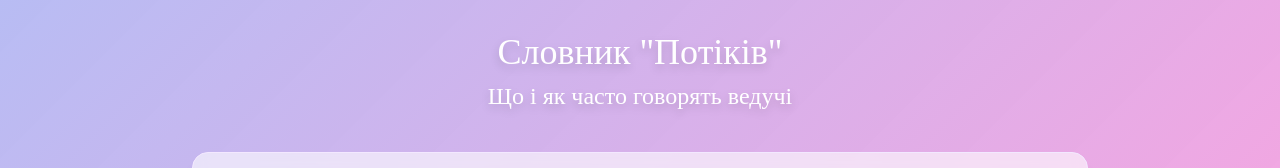
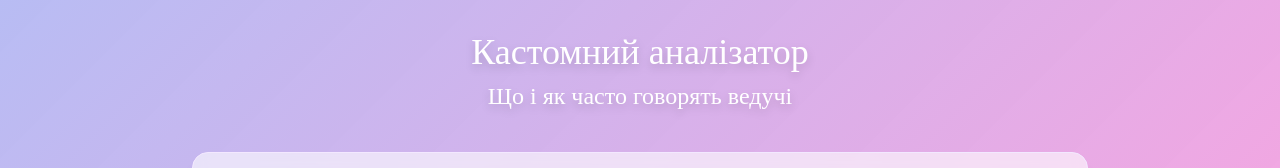
Before and after one commit to eugene-hovorun/toronto, a Nuxt app: page / in a window 1280 px wide. Shown: the top 168 px of the page. Built offline with nearby package versions, Linux system fonts and the light colour scheme; a web font is replaced by a local one.

Commit message:
feat: head

```diff
--- a/components/WordAnalysis.vue
+++ b/components/WordAnalysis.vue
@@ -3,7 +3,7 @@
     <h1
       class="font-headline text-2xl sm:text-3xl md:text-4xl text-center text-white pt-8 mb-6 sm:mb-10 drop-shadow-lg"
     >
-      Словник "Потіків"
+      Кастомний аналізатор
       <span class="block mt-2 text-xl sm:text-2xl font-light"
         >Що і як часто говорять ведучі</span
       >
--- a/nuxt.config.ts
+++ b/nuxt.config.ts
@@ -13,4 +13,10 @@ export default defineNuxtConfig({
       routes: ["/word/кастомний"], // Prerender the default word route
     },
   },
+  app: {
+    head: {
+      title: "Кастомний аналізатор",
+      link: [{ rel: "icon", type: "image/png", href: "/favicon.png" }],
+    },
+  },
 });
```
Also changed, not shown: public/favicon.png (added), 1 other file (tests, documents, lock files or other folders).
